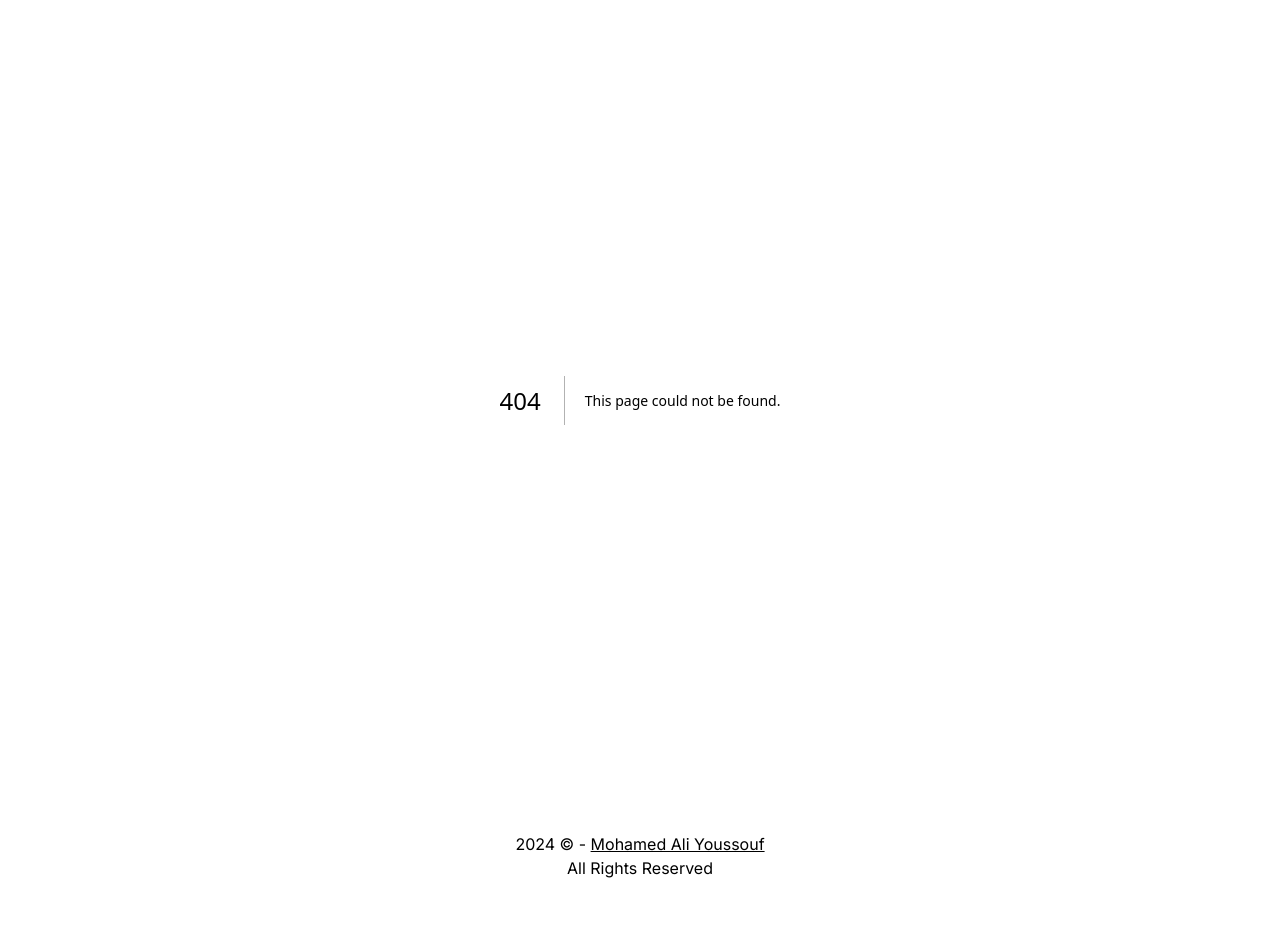
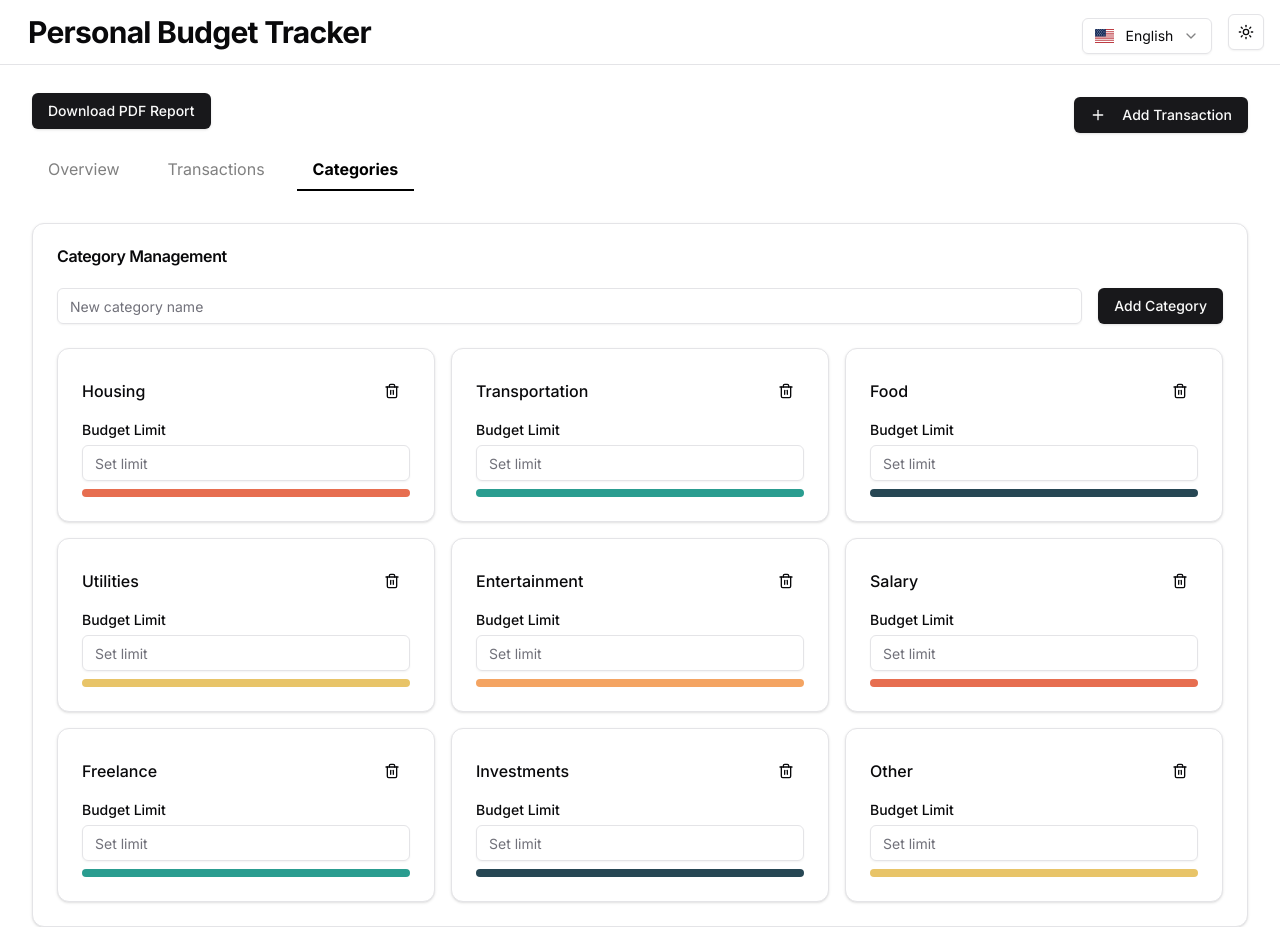
Before and after one commit to MOHAMED-ALI-YOUSSOUF/personal-budget-tracker, a Next.js app: page /categories in a window 1280 px wide. Before the commit this address had no page. Built offline with nearby package versions, Linux system fonts and the light colour scheme.

Commit message:
final version

```diff
--- /dev/null
+++ b/app/(root)/categories/page.js
@@ -0,0 +1,20 @@
+'use client';
+
+import { Card, CardContent, CardHeader, CardTitle } from '@/components/ui/card';
+import { CategoryManager } from '@/components/CategoryManager';
+import { useTranslation } from 'react-i18next';
+
+export default function CategoriesPage() {
+  const { t } = useTranslation();
+
+  return (
+    <Card className="mx-8">
+      <CardHeader>
+        <CardTitle>{t('additional.categoryManagement')}</CardTitle>
+      </CardHeader>
+      <CardContent>
+        <CategoryManager />
+      </CardContent>
+    </Card>
+  );
+}
--- /dev/null
+++ b/app/(root)/transactions/page.js
@@ -0,0 +1,20 @@
+'use client';
+
+import { Card, CardContent, CardHeader, CardTitle } from '@/components/ui/card';
+import { TransactionList } from '@/components/TransactionList';
+import { useTranslation } from 'react-i18next';
+
+export default function TransactionsPage() {
+  const { t } = useTranslation();
+
+  return (
+    <Card className="mx-8">
+      <CardHeader>
+        <CardTitle>{t('additional.recentTransactions')}</CardTitle>
+      </CardHeader>
+      <CardContent>
+        <TransactionList />
+      </CardContent>
+    </Card>
+  );
+}
--- a/app/globals.css
+++ b/app/globals.css
@@ -80,3 +80,17 @@
     @apply bg-background text-foreground;
   }
 }
+
+
+.tabs a {
+  padding: 8px 16px;
+  text-decoration: none;
+  color: gray;
+  border-bottom: 2px solid transparent;
+}
+
+.tabs a.active {
+  color: black;
+  font-weight: bold;
+  border-bottom: 2px solid black;
+}
--- a/app/layout.js
+++ b/app/layout.js
@@ -1,27 +1,30 @@
-import './globals.css';
-import { Inter } from 'next/font/google';
-import { ThemeProvider } from '@/components/theme-provider';
-import { Toaster } from '@/components/ui/toaster';
-import Footer from '@/components/Footer';
+import "./globals.css";
+import { Inter } from "next/font/google";
+import { ThemeProvider } from "@/components/theme-provider";
+import { Toaster } from "@/components/ui/toaster";
+import { BudgetProvider } from "@/contexts/BudgetContext";
+import Dashboard from "@/components/Dashboard";
 
-const inter = Inter({ subsets: ['latin'] });
+const inter = Inter({ subsets: ["latin"] });
 
 export const metadata = {
-  title: 'Personal Budget Tracker',
-  description: 'Track your income, expenses, and budget goals efficiently',
+  title: "Personal Budget Tracker",
+  description: "Track your income, expenses, and budget goals efficiently",
 };
 
-export default function RootLayout({
-  children,
-}) {
+export default function RootLayout({ children }) {
   return (
     <html lang="en" suppressHydrationWarning>
       <body className={inter.className}>
-        <ThemeProvider attribute="class" defaultTheme="system" enableSystem>
-          {children}
-          <Footer/>
-          <Toaster />
-        </ThemeProvider>
+        <BudgetProvider>
+          <ThemeProvider attribute="class" defaultTheme="system" enableSystem>
+            <div className="flex flex-col ">
+              <Dashboard />
+              {children}
+            </div>
+            <Toaster />
+          </ThemeProvider>
+        </BudgetProvider>
       </body>
     </html>
   );
--- a/app/page.js
+++ b/app/page.js
@@ -1,10 +1,11 @@
-import { BudgetProvider } from "@/contexts/BudgetContext";
-import Dashboard from "@/components/Dashboard";
+import { Overview } from "@/components/Overview";
+import Footer from "@/components/Footer";
 
 export default function Home() {
   return (
-    <BudgetProvider>
-      <Dashboard />
-    </BudgetProvider>
+    <div className=" mx-8">
+      <Overview />
+      <Footer />
+    </div>
   );
 }
--- a/components/CategoryManager.jsx
+++ b/components/CategoryManager.jsx
@@ -7,7 +7,6 @@ import { Input } from '@/components/ui/input';
 import { Label } from '@/components/ui/label';
 import { Card, CardContent } from '@/components/ui/card';
 import { Trash2 } from 'lucide-react';
-import { cn } from '@/lib/utils';
 import { useTranslation } from 'react-i18next';
 
 export function CategoryManager() {
--- a/components/Dashboard.jsx
+++ b/components/Dashboard.jsx
@@ -1,67 +1,50 @@
 'use client';
 
-import { useState } from 'react';
-import { Tabs, TabsContent, TabsList, TabsTrigger } from '@/components/ui/tabs';
-import { Card, CardContent, CardHeader, CardTitle } from '@/components/ui/card';
-import { Overview } from '@/components/Overview';
-import { TransactionList } from '@/components/TransactionList';
-import { CategoryManager } from '@/components/CategoryManager';
-import { AddTransaction } from '@/components/AddTransaction';
+import Link from 'next/link';
+import { usePathname } from 'next/navigation';
 import { ModeToggle } from '@/components/mode-toggle';
 import { TransactionReportButton } from './TransactionReportButton';
+import { AddTransaction } from '@/components/AddTransaction';
 import { useTranslation } from 'react-i18next';
 import LangSelector from './LangSelector';
 
 export default function Dashboard() {
-  const [activeTab, setActiveTab] = useState('overview');
+  const pathname = usePathname();
   const { t } = useTranslation();
 
   return (
-    <div className="flex min-h-screen flex-col">
+    <div className="flex min-h-scree flex-col">
       <div className="border-b">
         <div className="flex h-16 items-center px-4">
+        <h2 className="sm:text-3xl font-bold tracking-tight sm:text-start text-center mx-3 text-2xl">
+          {t('overview.title')}
+        </h2>
           <div className="ml-auto flex items-center space-x-4">
-            <LangSelector/>
+
+            <LangSelector />
             <ModeToggle />
           </div>
         </div>
       </div>
       <div className="flex-1 space-y-4 p-8 pt-6">
-          <h2 className="text-3xl font-bold tracking-tight  sm:text-start text-center">{t('overview.title')}</h2>
-        <div className="flex items-center justify-between space-y-2  ">
-        <TransactionReportButton/>
+
+        <div className="flex items-center justify-between space-y-2">
+          <TransactionReportButton />
           <AddTransaction />
         </div>
-        <Tabs value={activeTab} onValueChange={setActiveTab} className="space-y-4">
-          <TabsList>
-            <TabsTrigger value="overview">{t('additional.overview')}</TabsTrigger>
-            <TabsTrigger value="transactions"> {t('additional.transactions')}</TabsTrigger>
-            <TabsTrigger value="categories">{t('additional.categories')}</TabsTrigger>
-          </TabsList>
-          <TabsContent value="overview" className="space-y-4">
-            <Overview />
-          </TabsContent>
-          <TabsContent value="transactions">
-            <Card>
-              <CardHeader>
-                <CardTitle>{t('additional.recentTransactions')}</CardTitle>
-              </CardHeader>
-              <CardContent>
-                <TransactionList />
-              </CardContent>
-            </Card>
-          </TabsContent>
-          <TabsContent value="categories">
-            <Card>
-              <CardHeader>
-                <CardTitle>{t('additional.categoryManagement')}</CardTitle>
-              </CardHeader>
-              <CardContent>
-                <CategoryManager />
-              </CardContent>
-            </Card>
-          </TabsContent>
-        </Tabs>
+        <div className="tabs">
+          <nav className="flex space-x-4 ">
+            <Link href="/" className={pathname === '/' ? 'active' : ''}>
+              {t('additional.overview')}
+            </Link>
+            <Link href="/transactions" className={pathname === '/transactions' ? 'active' : ''}>
+              {t('additional.transactions')}
+            </Link>
+            <Link href="/categories" className={pathname === '/categories' ? 'active' : ''}>
+              {t('additional.categories')}
+            </Link>
+          </nav>
+        </div>
       </div>
     </div>
   );
--- a/components/Footer.jsx
+++ b/components/Footer.jsx
@@ -2,17 +2,17 @@ import React from "react";
 
 const Footer = () => {
   return (
-    <footer className="flex justify-center py-4 my-4">
-      <span className="text-center">
+    <footer className="flex justify-center py-4 ">
+      <span className="text-center text-sm">
         {new Date().getFullYear()} &copy; -{" "}
         <a
           href="https://mohamed-ali-youssouf.com/"
-          className="text-whi underline"
+          className=" underline"
           target="_blank"
           rel="noopener noreferrer"
         >
           Mohamed Ali Youssouf
-        </a>{" "}
+        </a>
         <br /> All Rights Reserved
       </span>
     </footer>
--- a/components/LangSelector.jsx
+++ b/components/LangSelector.jsx
@@ -1,8 +1,8 @@
 'use client';
 import React, { useEffect, useState } from "react";
-import "../i18n"; // Import de la configuration de traduction
+import "../i18n";
 import { useTranslation } from "react-i18next";
-import 'flag-icons/css/flag-icons.min.css'; // Import de la bibliothèque des drapeaux
+import 'flag-icons/css/flag-icons.min.css';
 import {
   Select,
   SelectContent,
@@ -17,13 +17,13 @@ const languages = [
     code: "en",
     lang: "English",
     flag: "🇺🇸",
-    country: "us", // Code pays pour le drapeau
+    country: "us", // country Code for The flag
   },
   {
     code: "tr",
     lang: "Türkçe",
     flag: "🇹🇷",
-    country: "tr", // Code pays pour le drapeau
+    country: "tr",
   },
 ];
 
@@ -36,7 +36,7 @@ const LangSelector = () => {
     return i18n.language; // Fallback pour le serveur
   });
 
-  // Appliquer la langue stockée dans localStorage lors du premier rendu
+  // Apply language stored in localStorage on first render
   useEffect(() => {
     const storedLang = localStorage.getItem("lang") || i18n.language;
     if (storedLang !== i18n.language) {
--- a/components/Overview.jsx
+++ b/components/Overview.jsx
@@ -7,11 +7,11 @@ import { formatCurrency } from '@/lib/utils';
 import { MonthlyChart } from '@/components/charts/MonthlyChart';
 import { CategoryChart } from '@/components/charts/CategoryChart';
 import { SavingsSuggestions } from './SavingsSuggestions';
-import { useTranslation } from 'react-i18next'; // Importation du hook
+import { useTranslation } from 'react-i18next';
 
 export function Overview() {
   const { transactions, categories } = useBudget();
-  const { t } = useTranslation(); // Utilisation du hook
+  const { t } = useTranslation();
 
   const totals = useMemo(() => {
     const income = transactions
--- a/components/TransactionReportButton.jsx
+++ b/components/TransactionReportButton.jsx
@@ -2,11 +2,11 @@ import { jsPDF } from "jspdf";
 import { format } from "date-fns";
 import { Button } from "./ui/button";
 import { useBudget } from "@/contexts/BudgetContext";
-import { useTranslation } from "react-i18next"; // Import de i18next pour les traductions
+import { useTranslation } from "react-i18next";
+
 
 // Fonction pour générer le PDF
-// Fonction pour générer le PDF
-export function generatePDF(transactions, categories, t) {
+export async function generatePDF(transactions, categories, t) {
     const doc = new jsPDF();
 
     // Titre du rapport
```
Also changed, not shown: hooks/use-toast.js (deleted, +0 -155 lines).
